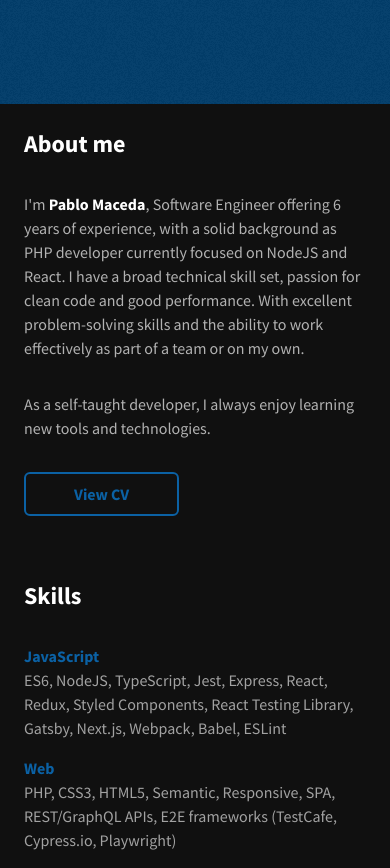
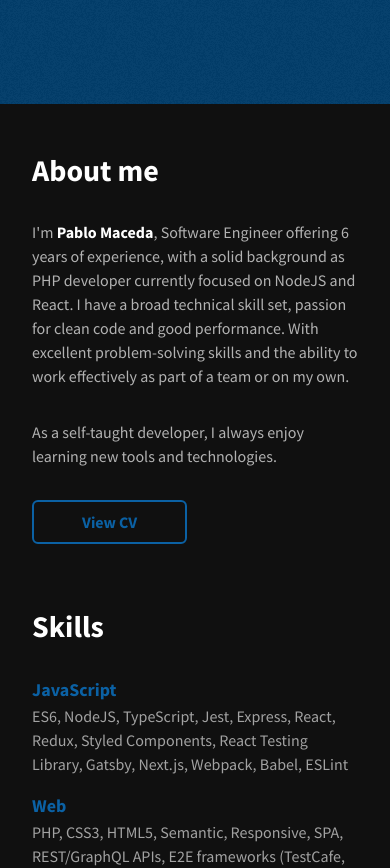
Before and after one commit to meuxx/pablo.dev, a Next.js app: page / in a window 390 px wide. Shown: the part 740-1608 px from the top of the page. Built offline with nearby package versions, Linux system fonts and the light colour scheme.

Commit message:
Update styles

```diff
--- a/components/Skills.tsx
+++ b/components/Skills.tsx
@@ -13,7 +13,7 @@
     <div className="grid grid-cols-2 gap-4 sm:grid-cols-none">
       {data.map((skillSet) => (
         <div key={`skillSet-${skillSet.name}`}>
-          <h3 className="m-0 text-accentfgbold font-bold">{skillSet.name}</h3>
+          <h3 className="m-0 text-lg text-accentfgbold font-bold">{skillSet.name}</h3>
           <span>{skillSet.skills.join(', ')}</span>
         </div>
       ))}
--- a/pages/index.tsx
+++ b/pages/index.tsx
@@ -20,7 +20,7 @@
 const Home: React.FC = () => (
   <>
     <NextSeo title={site.title} description={site.description} canonical={site.siteUrl} />
-    <div className="space-y-16 my-16 ml-16 mr-96 xl:mr-16 md:my-6 md:mx-6">
+    <div className="space-y-16 my-16 ml-16 mr-96 xl:mr-16 md:my-12 md:mx-8">
       <About />
       <Skills data={skills} />
       <Experience data={experience} />
--- a/styles/globals.css
+++ b/styles/globals.css
@@ -53,6 +53,6 @@
   }
 
   .section-header h2 {
-    @apply m-0 text-2xl;
+    @apply m-0 text-3xl;
   }
 }
```
